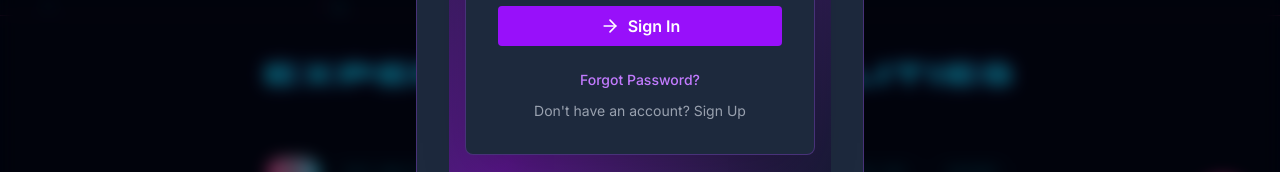
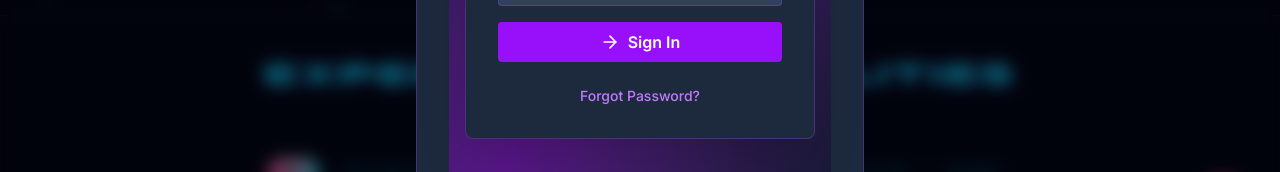
Before and after one commit to naveen-11122004/PORTFOLIO, a React (Vite) app: page / in a window 1280 px wide. Both pictures are taken after a click on the button "Admin". Shown: the part 516-688 px from the top of the page. Built offline with nearby package versions, Linux system fonts and the light colour scheme; no server answers.

Commit message:
fix: make login card compact and remove signup registration link

```diff
--- a/src/components/Login.tsx
+++ b/src/components/Login.tsx
@@ -174,7 +174,7 @@
 
   return (
     <div className="min-h-screen bg-gradient-to-br from-slate-900 via-purple-900 to-slate-900 flex items-center justify-center p-4">
-      <div className="w-full max-w-md">
+      <div className="w-full max-w-[360px]">
         {/* Logo/Title */}
         <div className="text-center mb-8">
           <h1 className="text-4xl font-bold text-white mb-2">Portfolio</h1>
@@ -369,7 +369,7 @@
                 </button>
               </form>
 
-              <div className="mt-6 space-y-2 text-center">
+              <div className="mt-6 text-center">
                 {isLogin && (
                   <button
                     onClick={() => setIsForgotPassword(true)}
@@ -378,17 +378,6 @@
                     Forgot Password?
                   </button>
                 )}
-
-                <button
-                  onClick={() => {
-                    setIsLogin(!isLogin);
-                    setError('');
-                    setFormData({ email: '', password: '', name: '', confirmPassword: '' });
-                  }}
-                  className="text-gray-400 hover:text-gray-300 text-sm"
-                >
-                  {isLogin ? "Don't have an account? Sign Up" : 'Already have an account? Sign In'}
-                </button>
               </div>
             </div>
           )}
```
